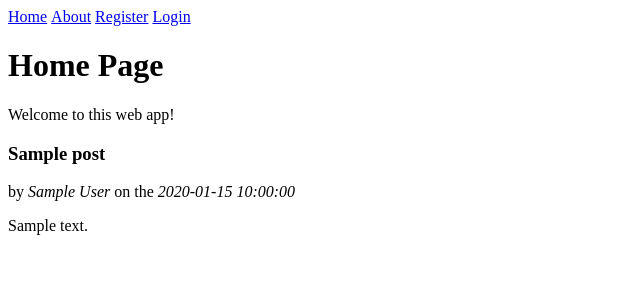
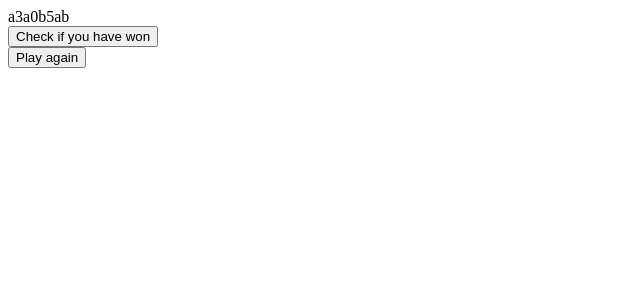
Before and after one commit to jamesljeffrey1995/corePractical, a Flask app: page / in a window 1280 px wide. Shown: the top 300 px of the page, without its empty margins (0-640 px from the left). Run offline with Flask 2, Linux system fonts and the light colour scheme; tables that the repository leaves empty hold one stand-in row (values such as "Sample post").

Commit message:
Function random username gen with buttons that determine if they have one

```diff
--- a/application/__init__.py
+++ b/application/__init__.py
@@ -1,4 +1,4 @@
-from flask import Flask
+from flask import Flask, flash
 from os import getenv
 from flask_sqlalchemy import SQLAlchemy
 from flask_bcrypt import Bcrypt
@@ -6,10 +6,6 @@ from flask_login import LoginManager
 
 app = Flask(__name__)
 
-login_manager = LoginManager(app)
-login_manager.login_view = 'login'
-bcrypt = Bcrypt(app)
-app.config['SQLALCHEMY_DATABASE_URI']=getenv('FLASK_BLOG_URI')
 db = SQLAlchemy(app)
 app.config['SECRET_KEY'] = getenv('MY_SECRET_KEY')
 
--- a/application/routes.py
+++ b/application/routes.py
@@ -1,117 +1,30 @@
-from application import app, db, bcrypt
-from application.models import Posts, Users
-from flask_login import login_user, current_user, logout_user, login_required, current_user
-from application.forms import PostForm, RegistrationForm, LoginForm, UpdateAccountForm
-from flask import render_template, redirect, url_for, request
-
-@app.route('/register', methods=['GET', 'POST'])
-def register():
-    if current_user.is_authenticated:
-        return redirect(url_for('home'))
-    form = RegistrationForm()
-    if form.validate_on_submit():
-        hash_pw = bcrypt.generate_password_hash(form.password.data)
-
-        user = Users(
-            first_name=form.first_name.data,
-            last_name=form.last_name.data,
-            email=form.email.data,
-            password=hash_pw
-            )
-
-        db.session.add(user)
-        db.session.commit()
-
-        return redirect(url_for('post'))
-    return render_template('register.html', title='Register', form=form)
+from application import app
+from application.forms import PostForm
+from flask import render_template, redirect, url_for, request, flash
+import string, random
 
 
+@app.route("/")
+@app.route("/home")
+def home():
+    username = ''
+    strings = ''.join(random.choices(string.ascii_lowercase[0:3], k=5))
+    numbers = ''.join(random.choices(string.digits, k=3))
+    prize =''
+    for i in range(len(strings)):
+        if i+1 > len(numbers):
+            username += strings[i]
+        else:
+            username += strings[i] + numbers[i]
 
-@app.route('/post', methods=['GET', 'POST'])
-@login_required
-def post():
-    form = PostForm()
-    if form.validate_on_submit():
-        postData = Posts(
-            title=form.title.data,
-            content=form.content.data,
-            author=current_user
-            )
+    if username[0]=='a':
+        if random.randrange(1,100,1)<=25:
+            prize= "Youve won £100!"
+        elif random.randrange(1,100,1)<=75:
+            prize='Youve won £50!'
+        else:
+            prize="You didn't win this time"
+    else:
+        prize='Youve lost'
 
-        db.session.add(postData)
-        db.session.commit()
-
-        return redirect(url_for('home'))
-
-    else:
-        print(form.errors)
-
-    return render_template('post.html', title='Post', form=form)
-
-
-@app.route("/account/delete", methods=["GET", "POST"])
-@login_required
-def account_delete():
-    user = current_user.id
-    account = Users.query.filter_by(id=user).first()
-    posts = Posts.query.filter_by(user_id=user)
-    for post in posts:
-        db.session.delete(post)
-    logout_user()
-    db.session.delete(account)
-    db.session.commit()
-    return redirect(url_for('register'))
-
-
-@app.route('/')
-@app.route('/home')
-def home():
-    postData = Posts.query.all()
-    return render_template('home.html', title='Home', posts=postData)
-
-
-
-@app.route('/about')
-def about():
-    return render_template('about.html', title ='About')
-
-
-
-@app.route("/login", methods=['GET', 'POST'])
-def login():
-    if current_user.is_authenticated:
-        return redirect(url_for('home'))
-    form = LoginForm()
-    if form.validate_on_submit():
-        user=Users.query.filter_by(email=form.email.data).first()
-        if user and bcrypt.check_password_hash(user.password, form.password.data):
-            login_user(user, remember=form.remember.data)
-            next_page = request.args.get('next')
-            if next_page:
-                return redirect(next_page)
-            else:
-                return redirect(url_for('home'))
-    return render_template('login.html', title='Login', form=form)
-
-
-@app.route('/account', methods=['GET', 'POST'])
-@login_required
-def account():
-    form = UpdateAccountForm()
-    if form.validate_on_submit():
-        current_user.first_name = form.first_name.data
-        current_user.last_name = form.last_name.data
-        current_user.email = form.email.data
-        db.session.commit()
-        return redirect(url_for('account'))
-    elif request.method == 'GET':
-        form.first_name.data = current_user.first_name
-        form.last_name.data = current_user.last_name
-        form.email.data = current_user.email
-    return render_template('account.html', title='Account', form=form)
-
-@app.route("/logout")
-@login_required
-def logout():
-    logout_user()
-    return redirect(url_for('login'))
+    return render_template('home.html', title='Home', username=username, prize=prize)
--- a/application/templates/about.html
+++ /dev/null
@@ -1,4 +0,0 @@
-{% extends "layout.html" %}
-{% block body_content %}
-    <h1> This is the about page! </h1>
-{% endblock %}
--- a/application/templates/home.html
+++ b/application/templates/home.html
@@ -1,13 +1,6 @@
-{% extends "layout.html" %}
-{% block body_content %}
-    <h1>Home Page</h1>
-	<p>Welcome to this web app!</p>
-	{% for post in posts %}
-    		<div>
-        		<h3>{{ post.title }}</h3>
-        		<span>by <i>{{ post.author.first_name }} {{ post.author.last_name }}</i></span>
-        		<span>on the <i>{{ post.date_posted }}</i></span>
-        		<p>{{ post.content }}</p>
-    		</div>
-	{% endfor %}
-{% endblock %}
+
+{{ username }}
+<br>
+<button type="button" onclick="alert('{{ prize }}')">Check if you have won</button>
+<br>
+<button type="button" onclick="location.reload()">Play again</button>
--- a/application/templates/layout.html
+++ b/application/templates/layout.html
@@ -1,42 +1,12 @@
-<html>
-<head>
-<title>{{ title }} - Page</title>
-</head>
-<body>
-	{% if current_user.is_authenticated %}
-	<li style="display:inline-block;">
-		<a href="{{ url_for('home') }}">Home</a>
-	</li>
-	<li style="display:inline-block;">
-		<a href="{{ url_for('about') }}">About</a>
-	</li>
-	<li style="display:inline-block;">
-                <a href="{{ url_for('post') }}">Post</a>
-        </li>
-	<li style="display:inline-block;">
-                <a href="{{ url_for('account') }}">Account</a>
-	</li>
-        <li style="display:inline-block;">
-                <a href="{{ url_for('logout') }}">Logout</a>
-        </li>
-	<li style="display:inline-block;">
-		<p style="font-size:80%; color:blue;"> {{ current_user.first_name }} {{ current_user.last_name }} </p>
-        </li>
-	{% else %}
-	<li style="display:inline-block;">
-                <a href="{{ url_for('home') }}">Home</a>
-        </li>
-        <li style="display:inline-block;">
-                <a href="{{ url_for('about') }}">About</a>
-        </li>
-        <li style="display:inline-block;">
-                <a href="{{ url_for('register') }}">Register</a>
-        </li>
-        <li style="display:inline-block;">
-                <a href="{{ url_for('login') }}">Login</a>
-	</li>
-
-	{% endif %}
-{% block body_content %}{% endblock %}
-</body>
-</html>
+<!doctype html>
+<title>My Application</title>
+{% with messages = get_flashed_messages() %}
+  {% if messages %}
+    <ul class=flashes>
+    {% for message in messages %}
+      <li>{{ message }}</li>
+    {% endfor %}
+    </ul>
+  {% endif %}
+{% endwith %}
+{% block body %}{% endblock %}
```
Also changed, not shown: application/forms.py (+2 -96 lines), application/models.py (deleted, +0 -35 lines), application/templates/account.html (deleted, +0 -51 lines), application/templates/login.html (deleted, +0 -39 lines), application/templates/post.html (deleted, +0 -40 lines), application/templates/register.html (deleted, +0 -72 lines).
